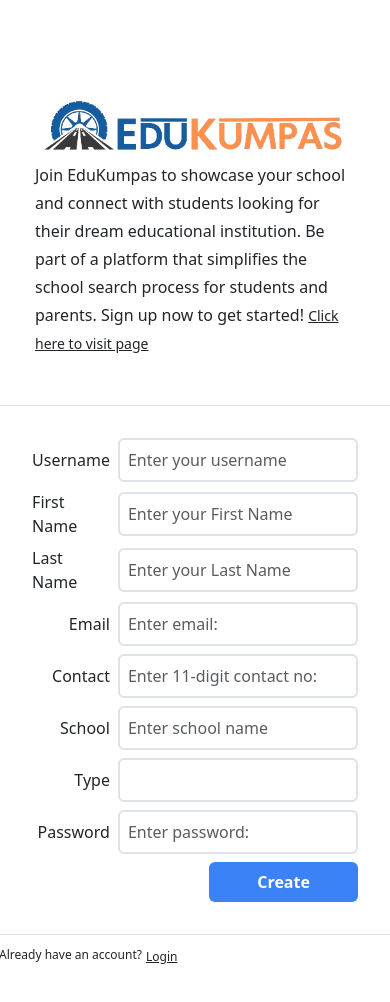
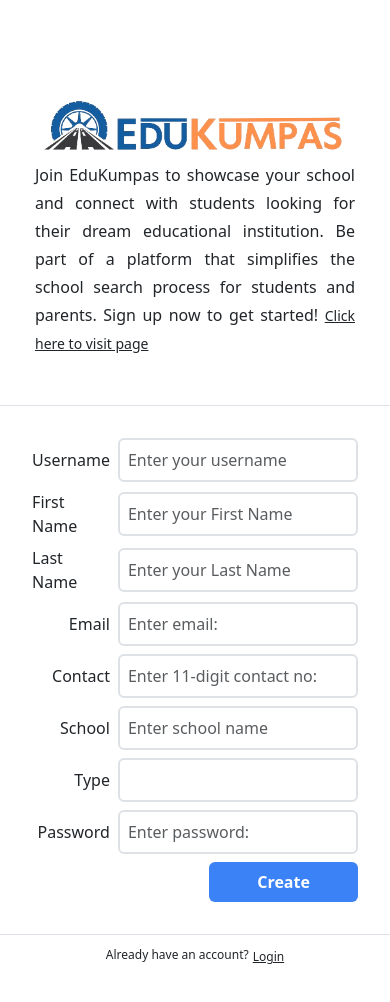
Before and after one commit to bj3rg/FE_PROJECT_ReactJS_EduKumpas, a React (Vite) app: page /sign-up in a window 390 px wide. Shown: the top 1002 px of the page. Built offline with nearby package versions, Linux system fonts and the light colour scheme; the HTML template or start-up script is replaced by a standard one.

Commit message:
style: change

```diff
--- a/src/components/pages/Sign-Up.jsx
+++ b/src/components/pages/Sign-Up.jsx
@@ -84,7 +84,7 @@ export const Sign_Up = () => {
           <NavLink to="/home">
             <img src={imgTest} alt="" />
           </NavLink>
-          <h1 className="leading-7">
+          <h1 className="leading-7 text-justify">
             Join EduKumpas to showcase your school and connect with students
             looking for their dream educational institution. Be part of a
             platform that simplifies the school search process for students and
@@ -241,7 +241,7 @@ export const Sign_Up = () => {
               </NavLink>
             </div>
           </form>
-          <div className="flex flex-row gap-1 items-center">
+          <div className="flex flex-row justify-center sm:justify-start gap-1 items-center">
             <p className="text-xs">Already have an account?</p>
             <NavLink to="/login">
               <button className="underline flex-end text-xs">Login</button>
```
